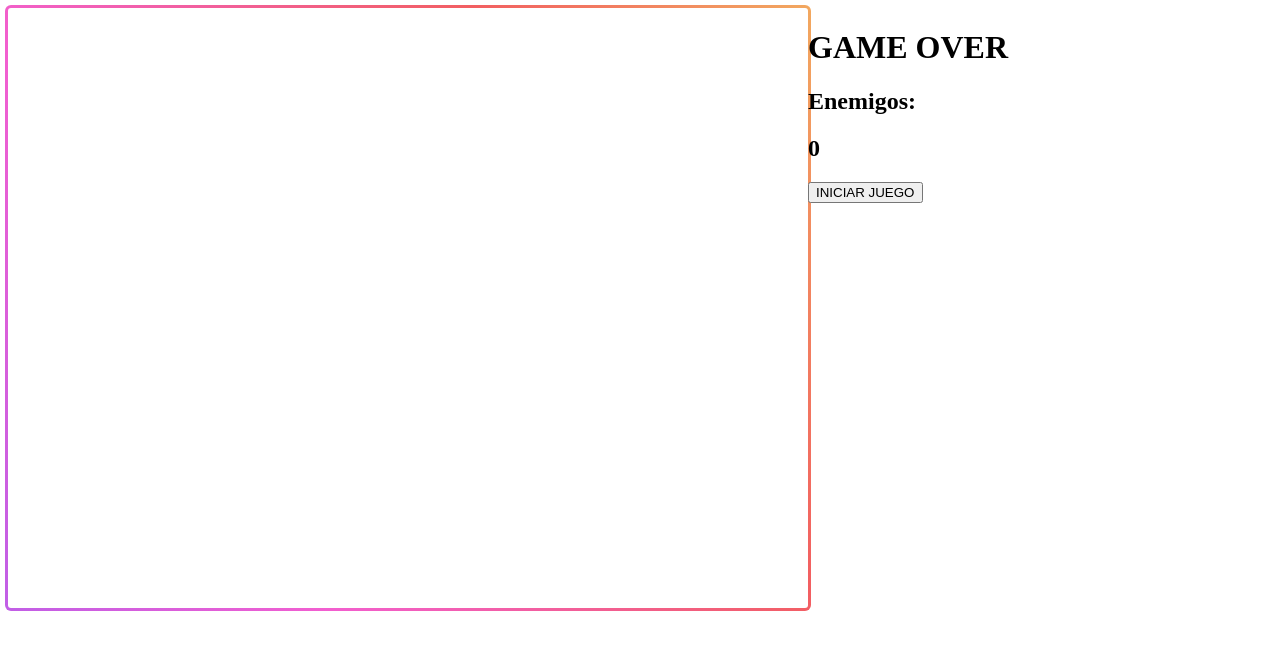
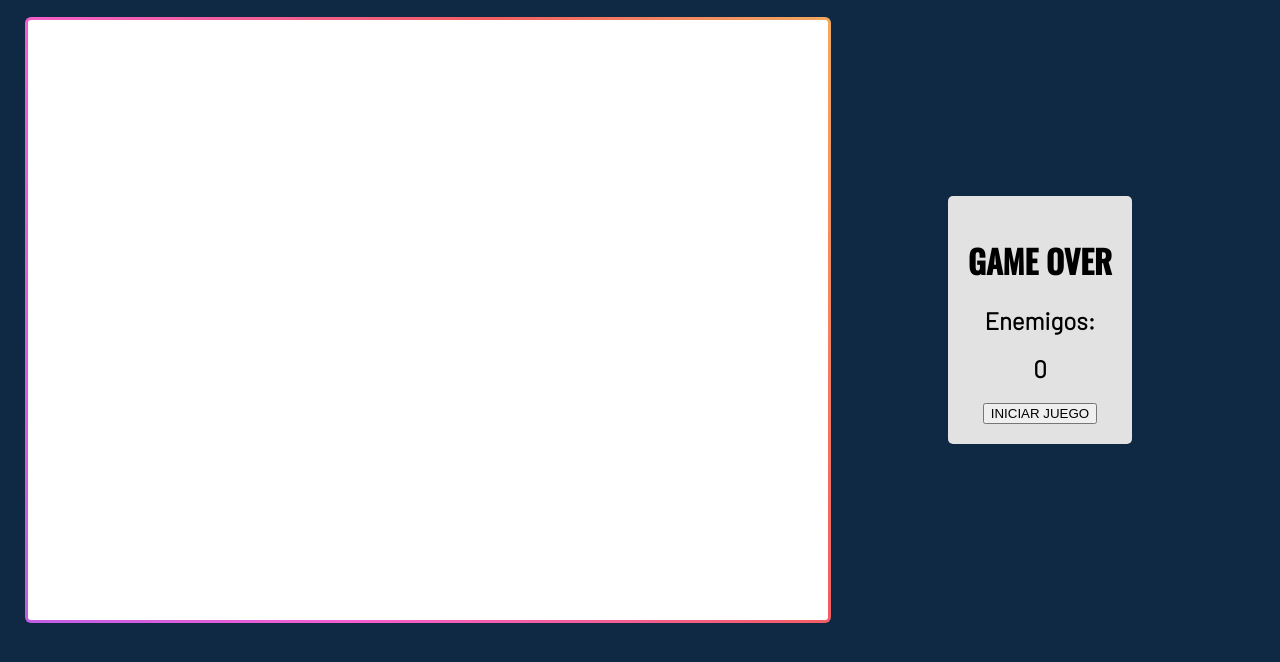
Before and after one commit to JoseLMurillo/JuegoTrabajo, a website: page index.html in a window 1280 px wide. Drawn offline with nearby package versions, Linux system fonts and the light colour scheme.

Commit message:
Comienzo de sprites

```diff
--- a/css/styles.css
+++ b/css/styles.css
@@ -1,8 +1,32 @@
-.container {
-    display: flex;
+@import url('https://fonts.googleapis.com/css2?family=Barlow:wght@300&family=Oswald:wght@400;500&display=swap');
+
+#body {
+  background-color: #0f2844;
 }
 
+.container {
+  margin: 20px;
+  display: flex;
+}
+
+.titles {
+  position: relative;
+  margin: auto;
+  padding: 20px;
+  background-color: #e2e2e2;
+  border-radius: 5px;
+  text-align: center;
+}
 /*gradient tomado de https://codepen.io/alphardex/pen/vYEYGzp*/
+
+h1 {
+  align-self: center;
+  font-family: 'Oswald', sans-serif;
+}
+
+h2 {
+  font-family: 'Barlow', sans-serif;
+}
 
 .gradient-border {
     --border-width: 3px;
--- a/index.html
+++ b/index.html
@@ -16,7 +16,9 @@
         <div id="div" class="gradient-border">
             <canvas id="miCanvas" class="miCanvas" width="800" height="600"></canvas>
         </div>
-        <div>
+        <div class="titles">
+            <img id="scream" width="220" height="277"
+            src="assets/fondo.jpg" alt="The Scream" hidden>
             <h2 id="titleVidas">Vidas: </h2>
             <h2 id="contadorVidas" style="background-color:#367E18">0</h2>
             <h1 id="gameover">GAME OVER</h1>
--- a/js/main.js
+++ b/js/main.js
@@ -1,3 +1,7 @@
+/*Parte visual, Sprites, background, mandar a las clases lo que se pueda enviar a las clases*/
+
+//COMO PUEDO MEJORAR LA RESPUESTA DE LOS CONTROLES
+
 function main() {
 
   const body = document.getElementById('body');
@@ -7,6 +11,7 @@ function main() {
   const ctx = miCanvas.getContext('2d');
   const w = miCanvas.clientWidth;
   const h = miCanvas.clientHeight;
+  const img = document.getElementById("scream");
 
   let activo = true;
   let jugar = false;
```
Also changed, not shown: 1 other file.
